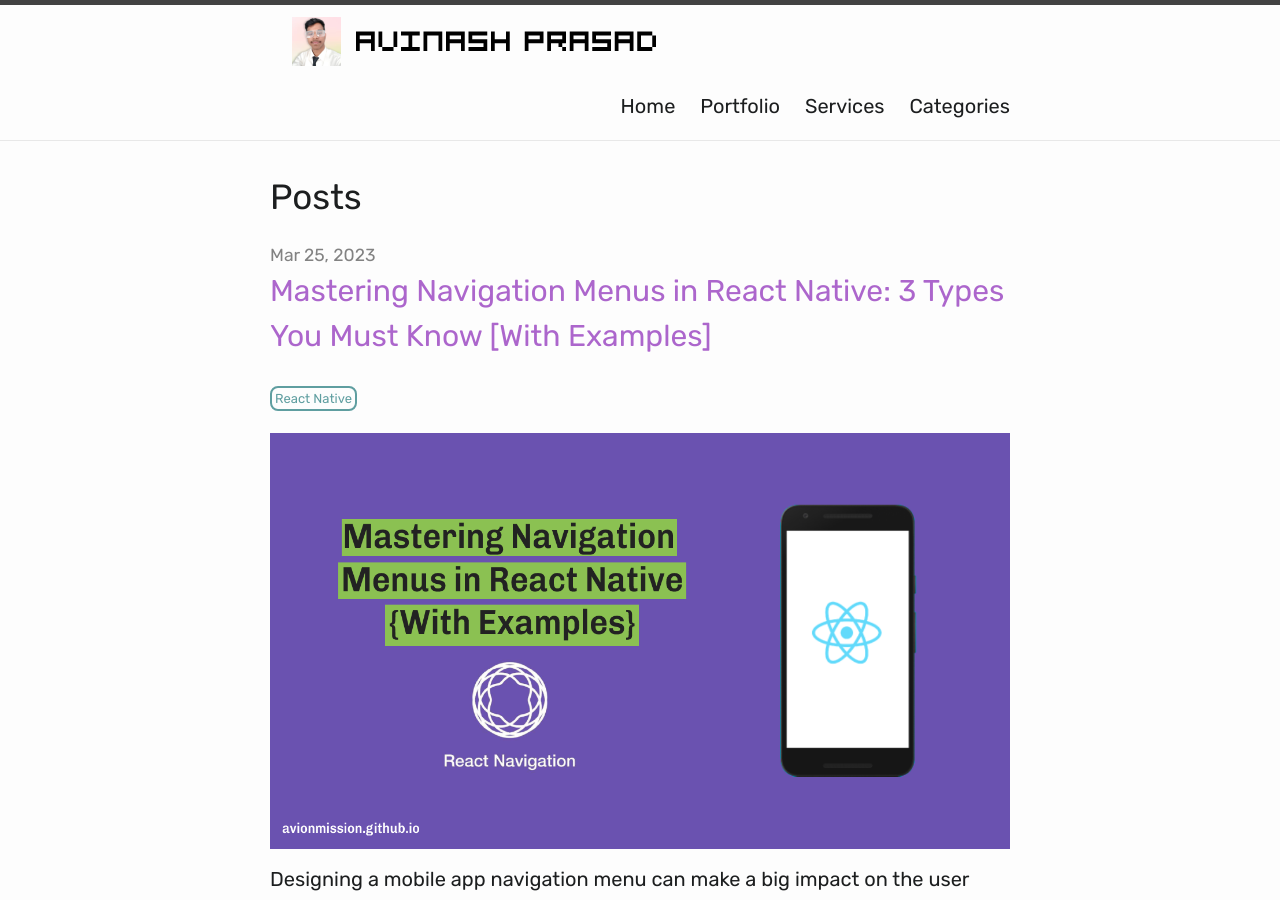
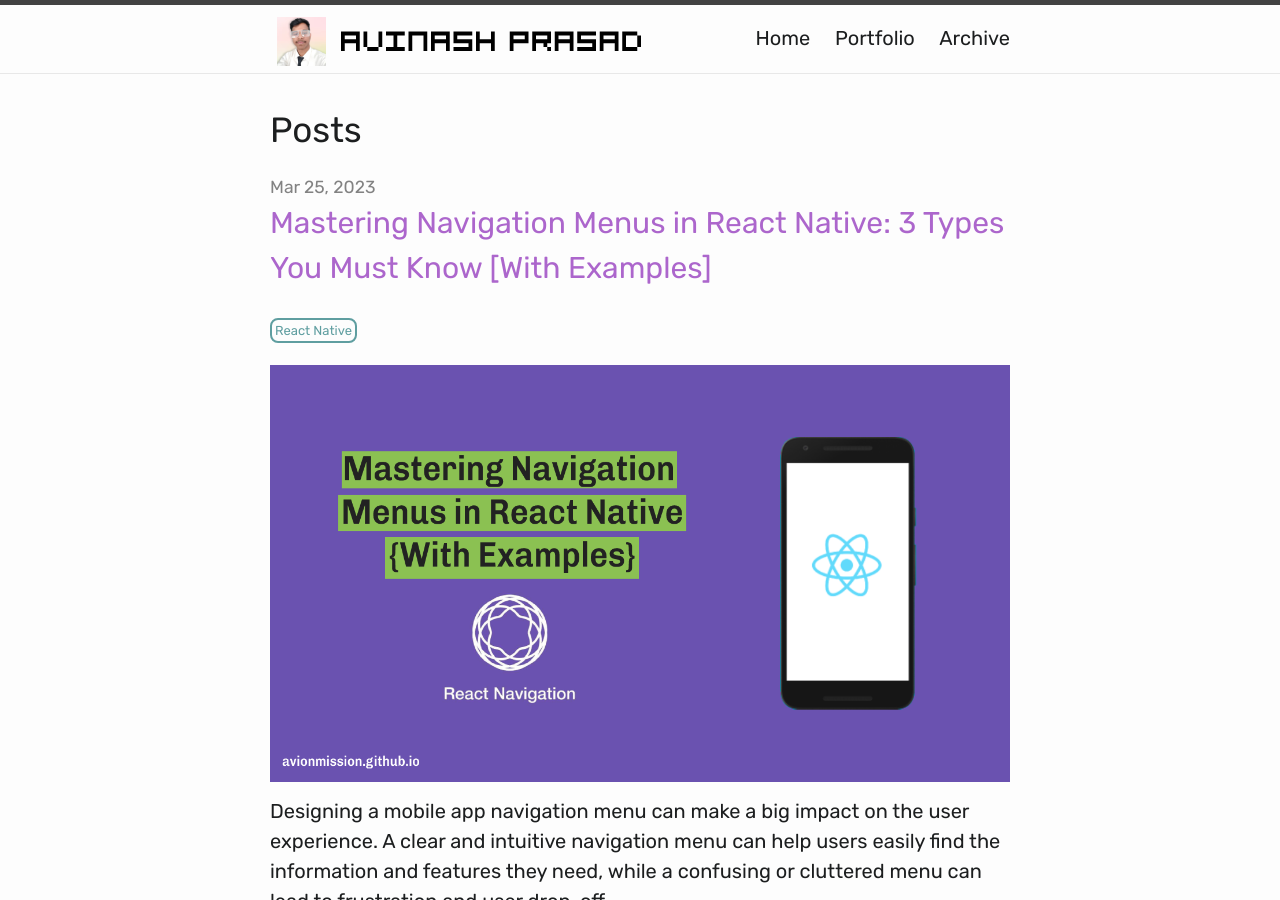
Before and after one commit to avionmission/blog, a Jekyll site: the page built from index.markdown, in a window 1280 px wide and 900 px high. Built offline with Jekyll 4.4.1, drawn with Linux system fonts in a browser that asks for light colours.

```diff
--- a/_includes/header.html
+++ b/_includes/header.html
@@ -25,8 +25,7 @@
         <div class="trigger">
           <a class="page-link" href="https://www.avionmission.com">Home</a>
           <a class="page-link" href="https://www.avionmission.com/#portfolio">Portfolio</a>
-          <a class="page-link" href="https://www.avionmission.com/#services">Services</a>
-          <a class="page-link" href="{{site.baseurl}}/categories">Categories</a>
+          <a class="page-link" href="{{site.baseurl}}/categories">Archive</a>
         </div>
       </nav>
     {%- endif -%}
```
Also changed, not shown: images/title-logo.png.
